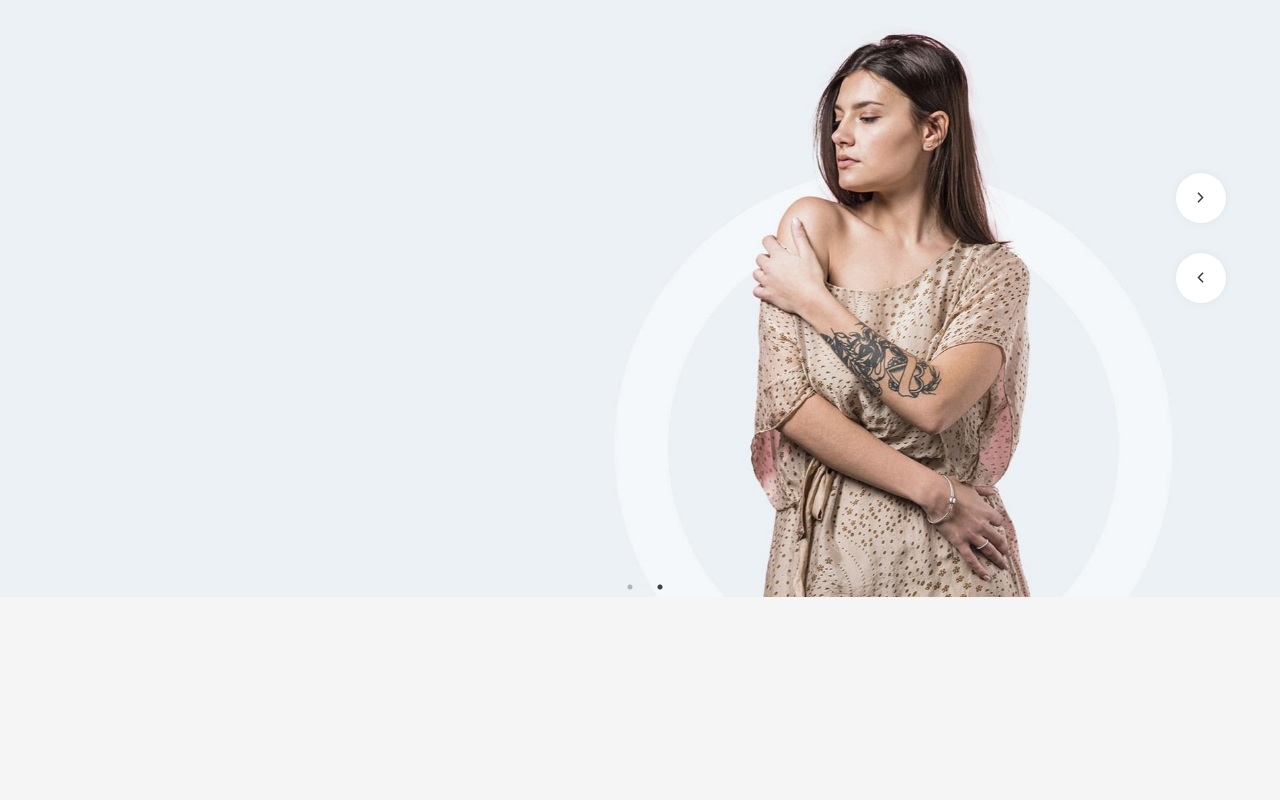
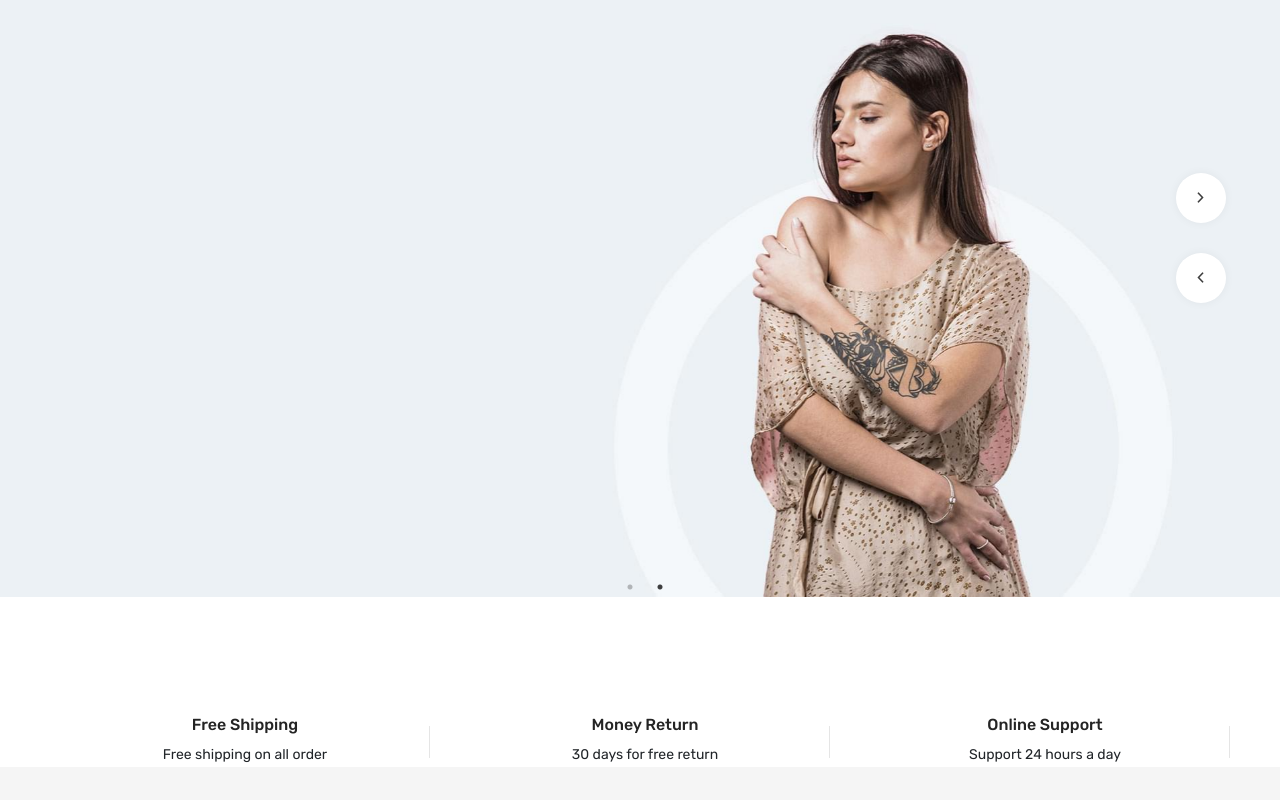
Before and after one commit to cuongletien/Shella, a plain HTML site: page index.html in a window 1280 px wide. Shown: the part 314-1114 px from the top of the page. Before the commit the page ends 971 px from the top, so only its background shows below. Drawn offline with Linux system fonts and the light colour scheme; files whose address does not match are found by name.

Commit message:
add service

```diff
--- a/assets/css/style.css
+++ b/assets/css/style.css
@@ -832,3 +832,35 @@ button,
   bottom: 50%;
   margin-bottom: 30px;
 }
+
+/* Service */
+
+.banner-area {
+  padding: 90px 0 0;
+}
+.service-area .service-nav {
+  padding: 90px 0 0;
+}
+.service-area .service-nav .service-item {
+  position: relative;
+  text-align: center;
+}
+.service-area .service-nav .service-item:before {
+  background-color: #e5e5e5;
+  content: "";
+  height: 32px;
+  position: absolute;
+  right: 0;
+  top: 50%;
+  width: 1px;
+  -webkit-transform: translateY(-50%);
+  -ms-transform: translateY(-50%);
+  transform: translateY(-50%);
+}
+.service-area .service-nav .service-item .content>h4 {
+  font-size: 16px;
+  margin-bottom: 10px;
+}
+.service-area .service-nav .service-item .content>p {
+  margin-bottom: 0;
+}
--- a/index.html
+++ b/index.html
@@ -624,6 +624,40 @@
             </div>
         </div>
         <!-- Slider Area Three End Here -->
+
+        <!-- Begin Service Area -->
+        <div class="service-area">
+            <div class="container">
+                <div class="service-nav">
+                    <div class="row">
+                        <div class="col-lg-4 col-md-4">
+                            <div class="service-item">
+                                <div class="content">
+                                    <h4>Free Shipping</h4>
+                                    <p>Free shipping on all order</p>
+                                </div>
+                            </div>
+                        </div>
+                        <div class="col-lg-4 col-md-4">
+                            <div class="service-item">
+                                <div class="content">
+                                    <h4>Money Return</h4>
+                                    <p>30 days for free return</p>
+                                </div>
+                            </div>
+                        </div>
+                        <div class="col-lg-4 col-md-4">
+                            <div class="service-item">
+                                <div class="content">
+                                    <h4>Online Support</h4>
+                                    <p>Support 24 hours a day</p>
+                                </div>
+                            </div>
+                        </div>
+                    </div>
+                </div>
+            </div>
+        </div>
     </div>
     <!-- jQuery JS -->
     <script src="assets/js/vendor/jquery-1.12.4.min.js"></script>
```
